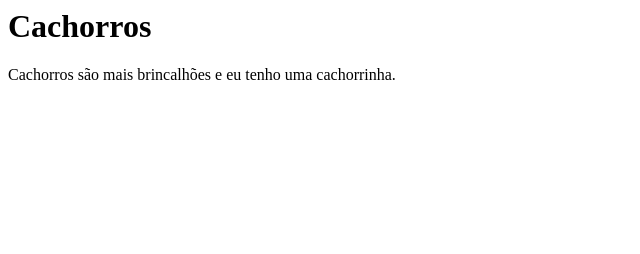
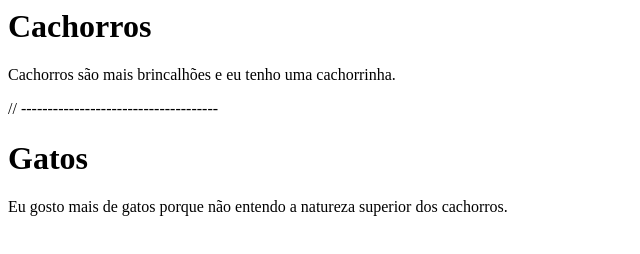
Before and after one commit to JoaoLucasLD/Capacita-oGit, a plain HTML site: page index.html in a window 1280 px wide. Shown: the whole page, without its empty margins (0-640 px from the left). Drawn offline with Linux system fonts and the light colour scheme.

Commit message:
Adicionando meu animal preferido.

```diff
--- a/index.html
+++ b/index.html
@@ -1,3 +1,9 @@
 <h1>Cachorros</h1>
 
 <p>Cachorros são mais brincalhões e eu tenho uma cachorrinha.</p>
+
+// -------------------------------------
+
+<h1>Gatos</h1>
+
+<p>Eu gosto mais de gatos porque não entendo a natureza superior dos cachorros.</p>
```
